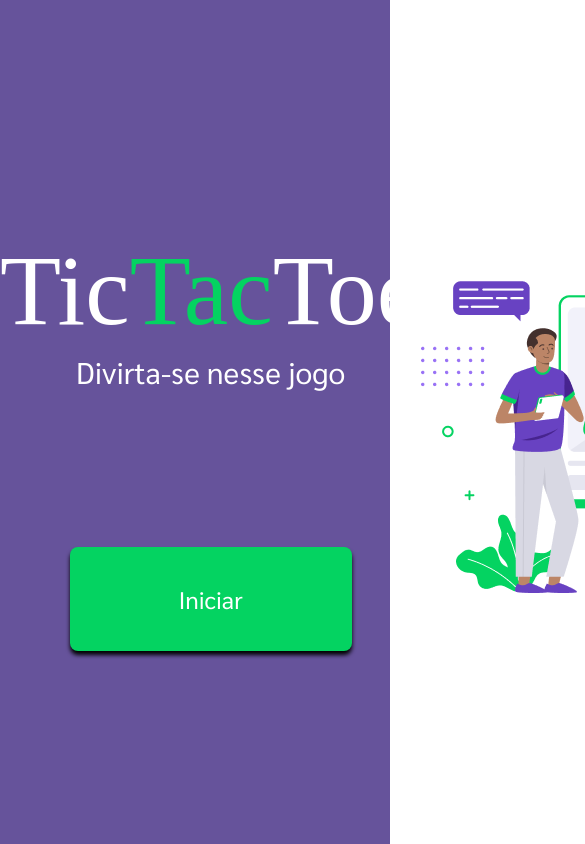
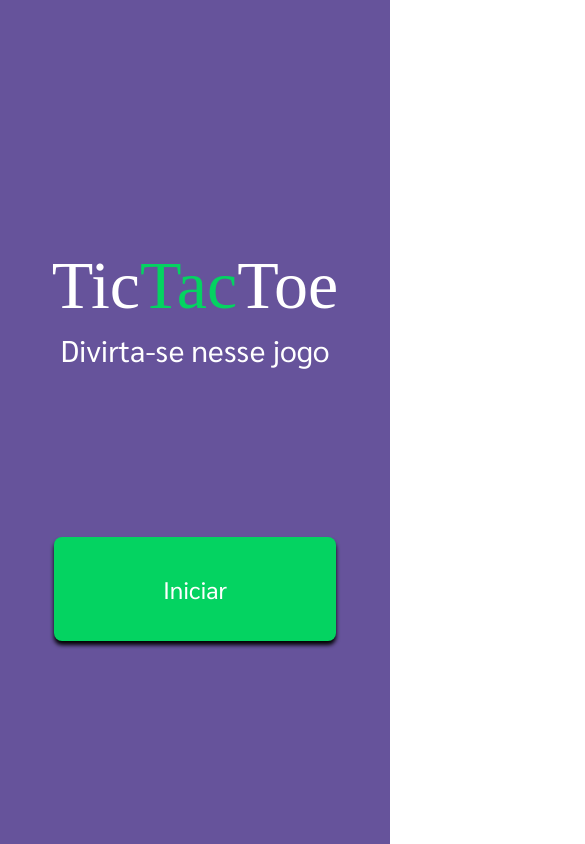
Before and after one commit to felipelarson/b-web-challenge, a React (Create React App) app: page / in a window 390 px wide. Shown: the top 844 px of the page, 585 px wide, since content can reach past the window. Built offline with nearby package versions, Linux system fonts and the light colour scheme.

Commit message:
style: added media-queries

```diff
--- a/src/pages/home/styles.css
+++ b/src/pages/home/styles.css
@@ -28,3 +28,15 @@
   margin-top: 1rem;
   font-family: var(--sarabun);
 }
+
+@media screen and (max-width: 425px) {
+  .title {
+    font-size: 4.25rem;
+  }
+}
+
+@media screen and (max-width: 768px) {
+  .home > img {
+    display: none;
+  }
+}
```
